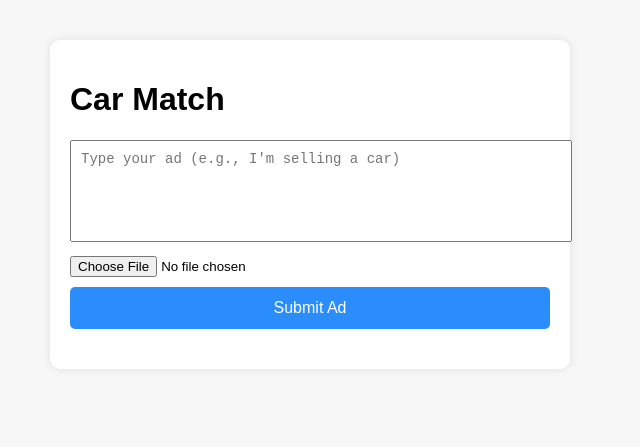
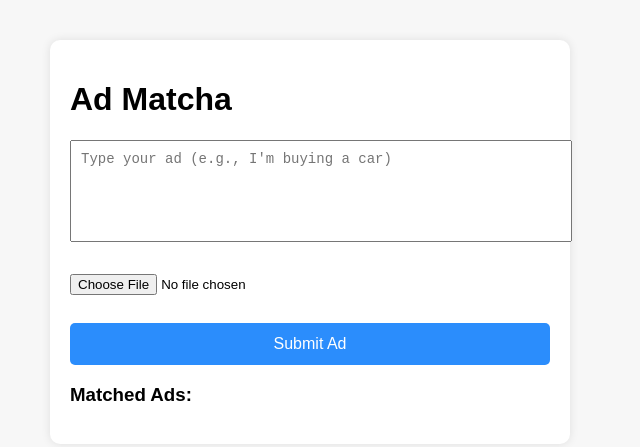
Before and after one commit to baobao21/AdMatcha, a website: page index.html in a window 1280 px wide. Shown: the whole page, without its empty margins (330-970 px from the left). Drawn offline with Linux system fonts and the light colour scheme.

Commit message:
Update index.html

```diff
--- a/index.html
+++ b/index.html
@@ -1,22 +1,19 @@
 <!DOCTYPE html>
-<html lang="en">
+<html>
 <head>
   <meta charset="UTF-8">
-  <meta name="viewport" content="width=device-width, initial-scale=1">
-  <title>Car Match</title>
+  <title>AdMatcha</title>
   <link rel="stylesheet" href="style.css">
 </head>
 <body>
   <div class="container">
-    <h1>Car Match</h1>
-
-    <textarea id="adText" placeholder="Type your ad (e.g., I'm selling a car)"></textarea>
-    <input type="file" id="imageInput">
+    <h1>Ad Matcha</h1>
+    <textarea id="adText" placeholder="Type your ad (e.g., I'm buying a car)"></textarea><br><br>
+    <input type="file" id="imageInput"><br><br>
     <button id="submitBtn">Submit Ad</button>
-
-    <div id="results" class="results"></div>
+    <h3>Matched Ads:</h3>
+    <div id="results"></div>
   </div>
-
   <script src="script.js"></script>
 </body>
 </html>
```
